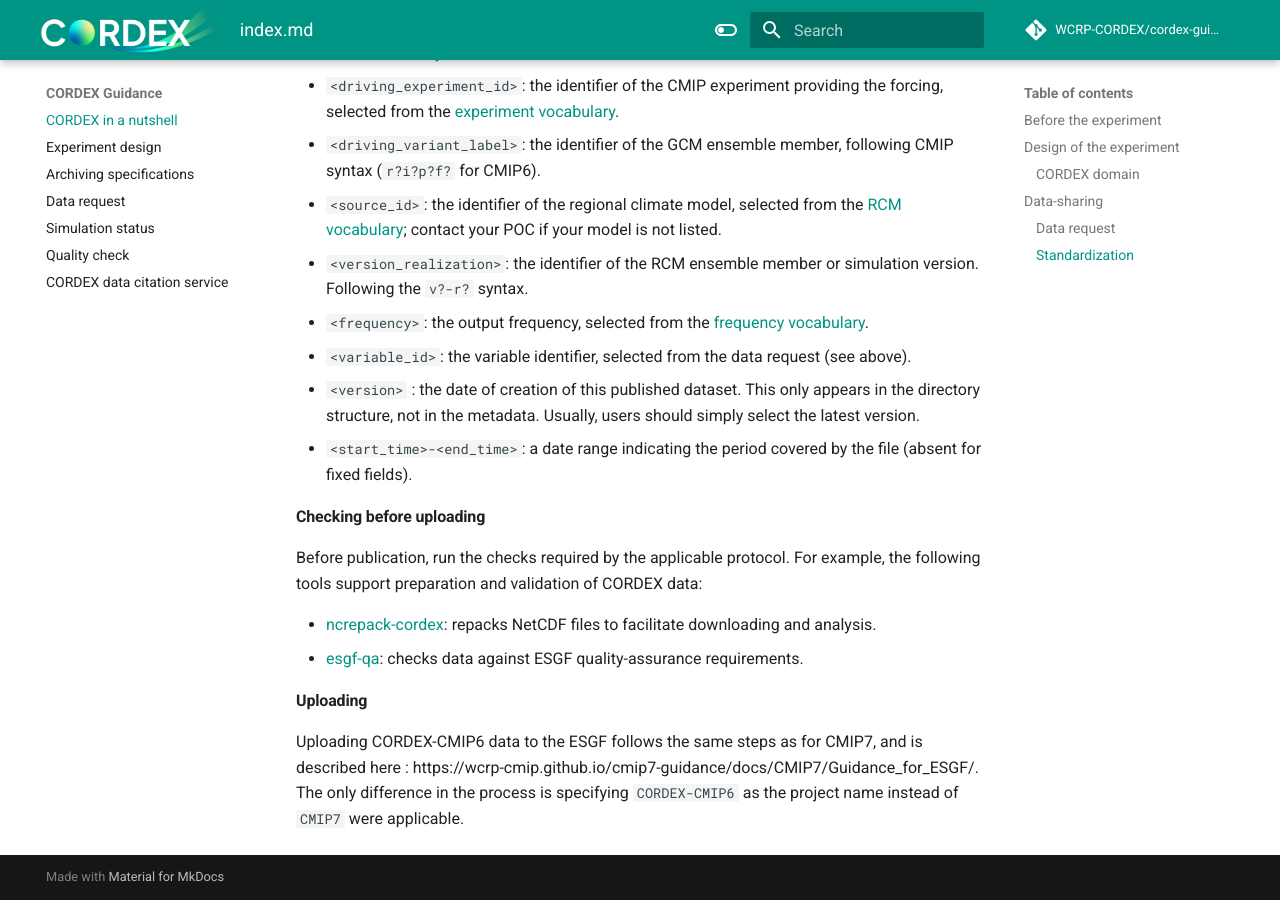
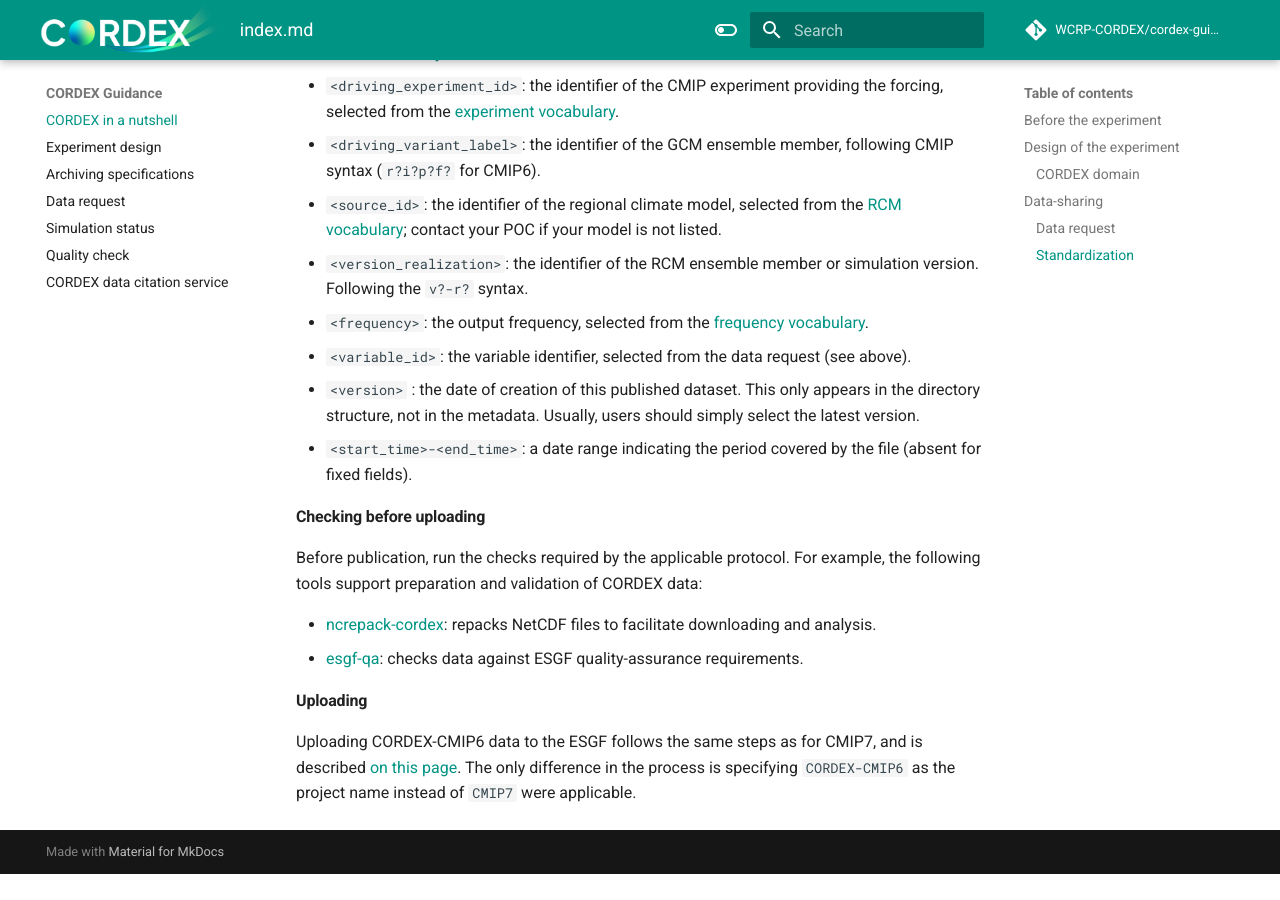
Before and after one commit to WCRP-CORDEX/cordex-guidance, an MkDocs documentation site: the page built from docs/cordex-in-a-nutshell.md, in a window 1280 px wide and 900 px high, scrolled down 4170 px. Built offline with MkDocs 1.6.1 and Material for MkDocs 9.7.7, drawn with Linux system fonts in a browser that asks for light colours; comment, search, counter and statistics services are not loaded; the version menu is left out; after the commit the page ends 5044 px from its top, so only the background shows below that; some of the changed text lies outside the part shown.

Commit message:
small link fixes

```diff
--- a/docs/cordex-in-a-nutshell.md
+++ b/docs/cordex-in-a-nutshell.md
@@ -92,11 +92,7 @@
 Publishing through ESGF requires datasets to use the standards explained above, which is tested with a metadata compliance checker prior to publication, more on that below.
 
 !!! info "Useful links"
-    For CORDEX-CMIP6:
-    - [Archive specifications](https://wcrp-cordex.github.io/archive-specifications/CORDEX-CMIP6_archiving_specifications_DD/)
-    - [Controlled vocabularies](https://github.com/WCRP-CORDEX/cordex-cmip6-cv)
-    - [CMOR Tables in JSON format](https://github.com/WCRP-CORDEX/cordex-cmip6-cmor-tables)
-    - [An interactive view of the registered vocabularies](https://esgvoc.ipsl.fr/?projects=cordex-cmip6)
+    For CORDEX-CMIP6: [Archive specifications](https://wcrp-cordex.github.io/archive-specifications/CORDEX-CMIP6_archiving_specifications_DD/) - [Controlled vocabularies](https://github.com/WCRP-CORDEX/cordex-cmip6-cv) - [CMOR Tables in JSON format](https://github.com/WCRP-CORDEX/cordex-cmip6-cmor-tables) - [An interactive view of the registered vocabularies](https://esgvoc.ipsl.fr/?projects=cordex-cmip6)
 
 #### Example
 The directory and filename patterns below illustrate the CORDEX-CMIP6 DRS; use the proper protocol and controlled vocabularies for the activity and project you are contributing to.
@@ -147,5 +143,5 @@
 - [esgf-qa](https://github.com/ESGF/esgf-qa): checks data against ESGF quality-assurance requirements.
 
 #### Uploading
-Uploading CORDEX-CMIP6 data to the ESGF follows the same steps as for CMIP7, and is described here : https://wcrp-cmip.github.io/cmip7-guidance/docs/CMIP7/Guidance_for_ESGF/.
+Uploading CORDEX-CMIP6 data to the ESGF follows the same steps as for CMIP7, and is described [on this page](https://wcrp-cmip.github.io/cmip7-guidance/docs/CMIP7/Guidance_for_ESGF/).
 The only difference in the process is specifying `CORDEX-CMIP6` as the project name instead of `CMIP7` were applicable.
```
